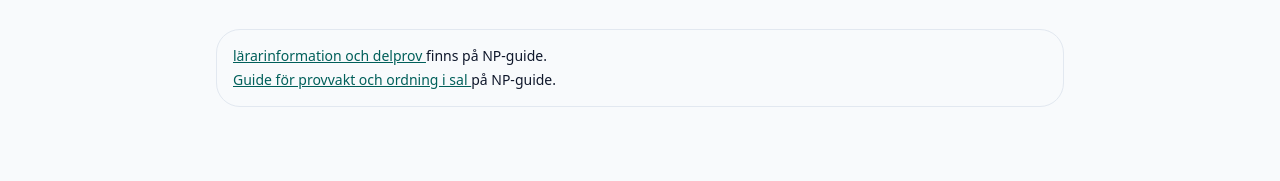
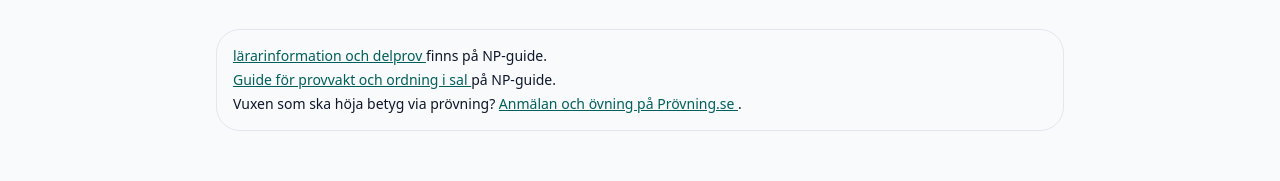
Before and after one commit to AlexanderEJohansson/npprov.se, an Astro site: page /prov/115162bb33 in a window 1280 px wide. Shown: the part 1271-1452 px from the top of the page. Built offline with nearby package versions, Linux system fonts and the light colour scheme; Astro itself is replaced by a stand-in of ours; no server answers.

Commit message:
feat: link prövning.se anmälan from ecosystem strip
Point archive visitors who need registration guidance to the
anmälan HowTo on prövning.se.

```diff
--- a/src/components/EcosystemLinks.astro
+++ b/src/components/EcosystemLinks.astro
@@ -74,4 +74,18 @@ const wrapperClass =
       {' '}på NP-guide.
     </p>
   )}
+  {context === 'prov' && (
+    <p class={variant === 'inline' ? 'text-slate-500 text-sm' : ''}>
+      Vuxen som ska höja betyg via prövning?{' '}
+      <a
+        href="https://xn--prvning-b1a.se/anmalan"
+        target="_blank"
+        rel="noopener"
+        class="underline text-teal-800"
+      >
+        Anmälan och övning på Prövning.se
+      </a>
+      .
+    </p>
+  )}
 </div>
```
